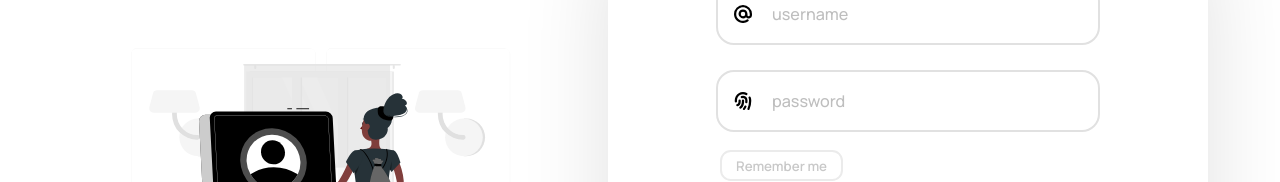
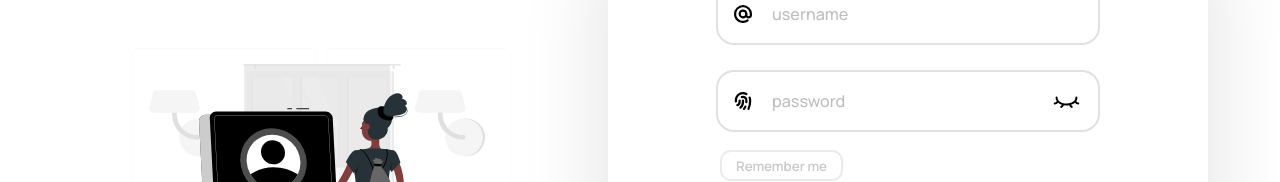
Before and after one commit to ImSreyas/BRANTI, a React (Create React App) app: page /login in a window 1280 px wide. Shown: the part 185-367 px from the top of the page. Built offline with nearby package versions, Linux system fonts and the light colour scheme; no server answers.

Commit message:
✨ - password shower and hider is added (login page password input)

```diff
--- a/src/pages/customer/components/customer-login/LoginComponent.jsx
+++ b/src/pages/customer/components/customer-login/LoginComponent.jsx
@@ -18,6 +18,7 @@ const LoginComponent = () => {
   const [isLogedin, setIsLogedin] = useState(false);
   const [isloader, setIsLoader] = useState(false);
   const [error, setError] = useState(["", ""]);
+  const [passwordShower, setPasswordShower] = useState(false);
 
   const create = async () => {
     try {
@@ -88,8 +89,16 @@ const LoginComponent = () => {
         {/* <label className="label password-label">Password</label> */}
         <div className="password-wrapper">
           <div className="icon password"></div>
+          <button
+            className={
+              passwordShower ? "show-password-btn" : "hide-password-btn"
+            }
+            onClick={() => {
+              setPasswordShower((state) => !state);
+            }}
+          ></button>
           <input
-            type="password"
+            type={passwordShower ? "text" : "password"}
             className={error[1] ? "error-border password" : "password"}
             placeholder="password"
             value={password}
--- a/src/pages/customer/scss/customer-login.scss
+++ b/src/pages/customer/scss/customer-login.scss
@@ -29,9 +29,29 @@
       .username-wrapper {
         margin-block-end: 1.4rem;
       }
-      // .password-wrapper{
-      //   margin-block-end: .5rem;
-      // }
+      .password-wrapper {
+        .show-password-btn {
+          @include background-interface-icon(
+            "../../../../public/icons/eyeOpened.png",
+            1.6rem,
+            1.4rem
+          );
+          position: absolute;
+          right: 1rem;
+          top: 52%;
+          transform: translateY(-50%);
+        }
+        .hide-password-btn{
+          @include background-interface-icon(
+            "../../../../public/icons/eyeClosed.svg",
+            1.7rem
+          );
+          position: absolute;
+          right: 1rem;
+          top: 52%;
+          transform: translateY(-50%);
+        }
+      }
       .username-wrapper,
       .password-wrapper {
         position: relative;
@@ -67,6 +87,9 @@
           border-radius: 1rem;
           border: 2px solid $border-color;
 
+          &.password{
+            padding-inline-end: 3.2rem;
+          }
           &.error-border {
             border: 2px solid red;
           }
@@ -85,7 +108,7 @@
         &.remember-me-btn {
           padding: 0.25rem 0.8rem;
           border: 2px solid $border-color-lighter;
-          border-radius: .6rem;
+          border-radius: 0.6rem;
           font-weight: 600;
           color: $text-color-super-dim;
           transition: all 200ms ease-in-out;
```
Also changed, not shown: public/icons/eyeClosed.svg (added), public/icons/eyeOpened.png (added).
